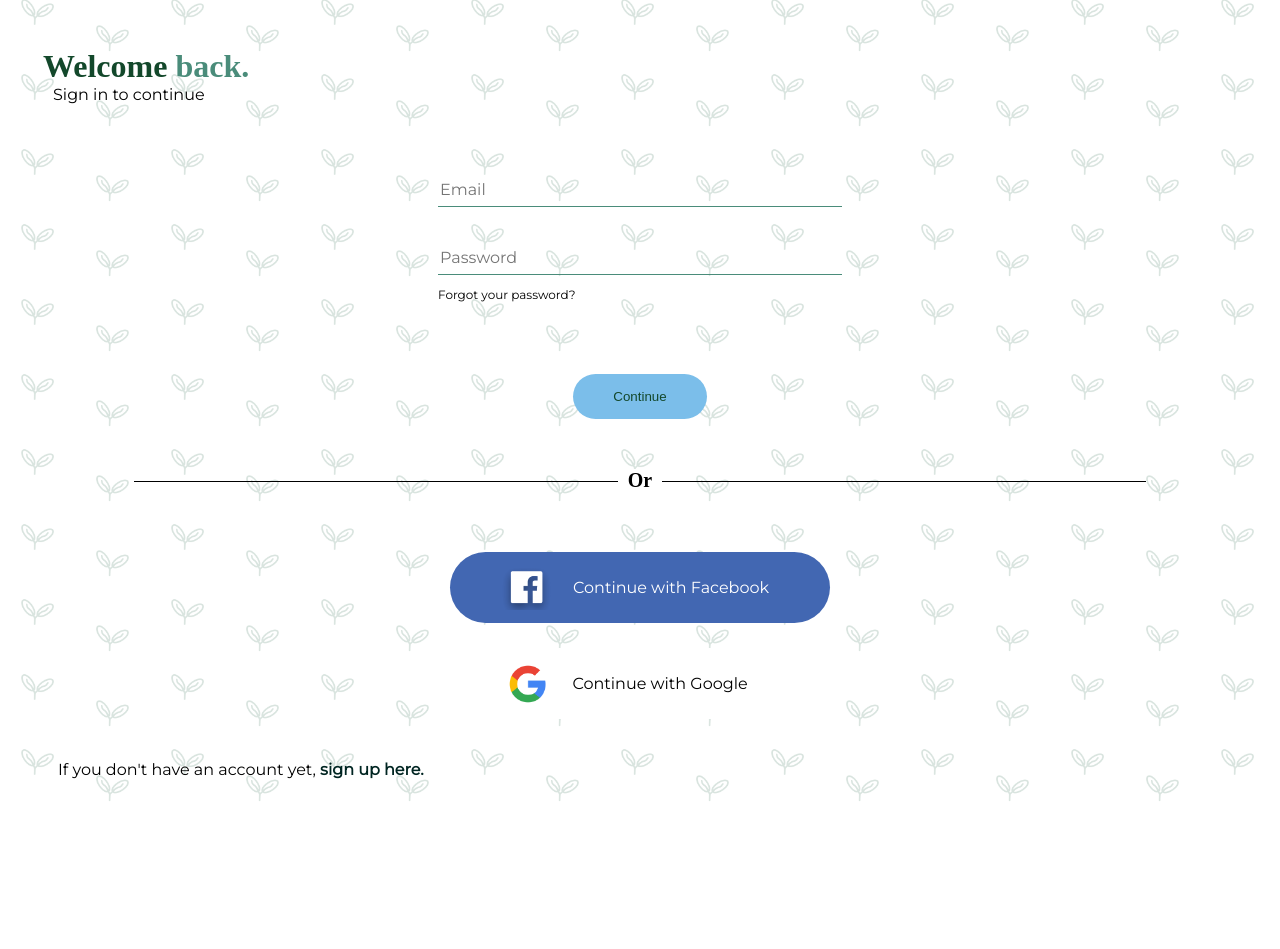
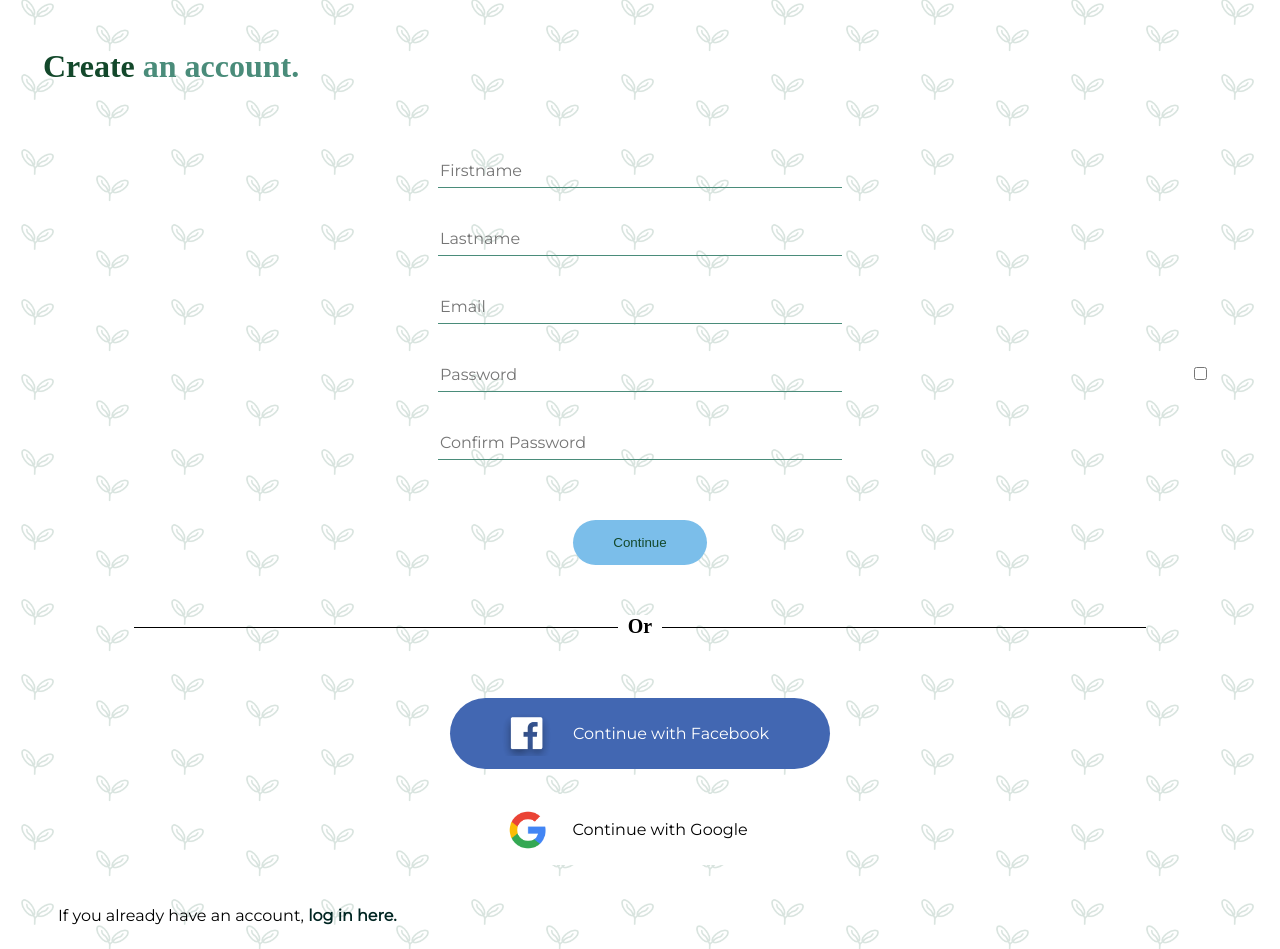
Before and after one commit to Jadabyte/Green-Thumb, a PHP site: page /register.php in a window 1280 px wide. Before the commit the page ends 801 px from the top, so only its background shows below. Run offline with PHP 8.4, Linux system fonts and the light colour scheme; some web fonts are replaced.

Commit message:
registration form finished, succesfully creating users in database, password visibility can be toggled

```diff
--- a/css/register.css
+++ b/css/register.css
@@ -53,6 +53,11 @@ header p{
     background-color: transparent;
     width: 400px;
 }
+.toggleVis{
+    position: absolute;
+    right: 70px;
+}
+
 .img{
     height: 40px;
 }
--- a/js/register.js
+++ b/js/register.js
@@ -2,7 +2,7 @@
     window.location = "landing.php";
 }*/
 $(document).ready(function(){
-    let toggledConfirm = 0
+    /*let toggledConfirm = 0
     let toggled = 0
     let form = $("#form");
     $("#Password").on("input", function(e){
@@ -57,5 +57,17 @@ $(document).ready(function(){
             window.location = "index.php";
         }
         e.preventDefault();
-    });
+    });*/
+    $(".toggleVis").on("click", function(){
+        let visBox = document.querySelector("#Password");
+        let visBox1 = document.querySelector("#PasswordConfirm");
+        if(visBox.type === "password"){
+            visBox.type = "text";
+            visBox1.type = "text";
+        }
+        else{
+            visBox.type = "password";
+            visBox1.type = "password";
+        }
+    })
 });
--- a/register.php
+++ b/register.php
@@ -2,18 +2,22 @@
 
 include_once(__DIR__ . "/Classes/User.php");
 
-if(isset($_POST['reg_firstname'])){
+if($_POST){
     try {
-        echo("set");
+        if($_POST['reg_password'] == $_POST['passwordConfirm']){
             $user = new User;
             $user->setFirstname($_POST['reg_firstname']);
             $user->setLastname($_POST['reg_lastname']);
             $user->setEmail($_POST['reg_email']);
             $user->setPassword($_POST['reg_password']);
-
             $user->createUser();
+        }
+        else{
+            $error = "Your passwords do not match";
+        }
     } catch (\Exception $e) {
         $error = $e->getMessage();
+        //var_dump($error);
     }
 }
 
@@ -28,18 +32,21 @@ if(isset($_POST['reg_firstname'])){
     <title>Green Thumb Registration</title>
 </head>
 <body>
-    <header data-state="0">
-        <h1 id="title">Welcome <strong class="accent title">back.</strong></h1>
-        <p id="subHead">Sign in to continue</p>
+    <header data-state="0" <?php if(isset($error)) : ?> style="margin-bottom: 40px" <?php endif ?>>
+        <h1 id="title">Create <strong class="accent title">an account.</strong></h1>
     </header>
     <main id="registerForm">
-        <form id="form" action="landing.php" method="post">
-            <div class="firstname hidden">
+        <form id="form" action="#" method="post">
+            <?php if(isset($error)) : ?>
+                <p style="color: red; margin-top: 0"><?php echo $error ?></p>
+            <?php endif ?>
+
+            <div class="firstname">
                 <label for="Firstname"></label>
                 <input type="text" id="Firstname" name="reg_firstname" placeholder="Firstname">
             </div>
 
-            <div class="lastname hidden">
+            <div class="lastname">
                 <label for="Lastname"></label>
                 <input type="text" id="Lastname" name="reg_lastname" placeholder="Lastname">
             </div>
@@ -51,13 +58,13 @@ if(isset($_POST['reg_firstname'])){
 
             <div class="password">
                 <label for="Password"></label>
-                <input type="password" id="Password" name="reg_password" placeholder="Password">
-                <p id="forgot">Forgot your password?</p>
+                <input type="password" class="visClass" id="Password" name="reg_password" placeholder="Password">
+                <input type="checkbox" class="toggleVis">
             </div>
 
-            <div class="hidden confirm">
+            <div class="confirm">
                 <label for="PasswordConfirm"></label>
-                <input type="password" id="PasswordConfirm" name="passwordConfirm" placeholder="Confirm Password">
+                <input type="password" class="visClass" id="PasswordConfirm" name="passwordConfirm" placeholder="Confirm Password">
             </div>
 
             <div>
@@ -83,7 +90,7 @@ if(isset($_POST['reg_firstname'])){
     </footer>
 
     <div id="switch">
-        <p id="switchText">If you don't have an account yet, <a id="register" href="#">sign up here.</a></p>
+        <p id="switchText">If you already have an account, <a id="register" href="login.php">log in here.</a></p>
     </div>
 
     <script src="https://ajax.googleapis.com/ajax/libs/jquery/3.5.1/jquery.min.js"></script>
```
Also changed, not shown: login.php (added, +77 -0 lines). Lines whose indentation alone changed are shown as unchanged.
